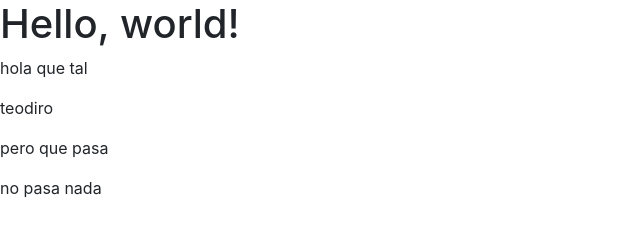
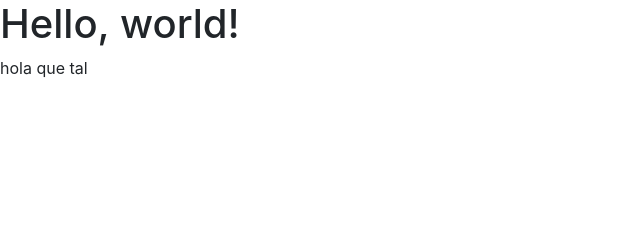
Before and after one commit to maikel112233/trueque, a plain HTML site: page index.html in a window 1280 px wide. Shown: the whole page, without its empty margins (0-640 px from the left). Drawn offline with Linux system fonts and the light colour scheme.

Commit message:
en otro sitio

```diff
--- a/index.html
+++ b/index.html
@@ -15,10 +15,6 @@
   <body>
     <h1>Hello, world!</h1>
     <p>hola que tal </p>
-    <p>teodiro</p>
-    <p>pero que pasa</p>
-    <p>no pasa nada </p>
-
     <!-- Optional JavaScript -->
     <!-- jQuery first, then Popper.js, then Bootstrap JS -->
     <script src="js/jquery-3.3.1.slim.min.js"></script>
```
